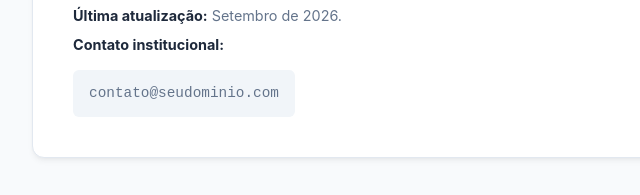
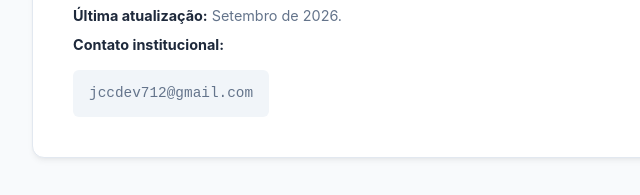
Before and after one commit to jcunha09/jcc-phone-privacy, a plain HTML site: page index.html in a window 1280 px wide. Shown: the part 1399-1594 px from the top of the page, 218-858 px from the left. Drawn offline with Linux system fonts and the light colour scheme.

Commit message:
Update contact email in footer

```diff
--- a/index.html
+++ b/index.html
@@ -157,5 +157,5 @@
     <div class="footer">
         <p><strong>Última atualização:</strong> Setembro de 2026.</p>
         <p><strong>Contato institucional:</strong></p>
-        <div class="contact-box">contato@seudominio.com</div>
+        <div class="contact-box">jccdev712@gmail.com</div>
     </div>
```
